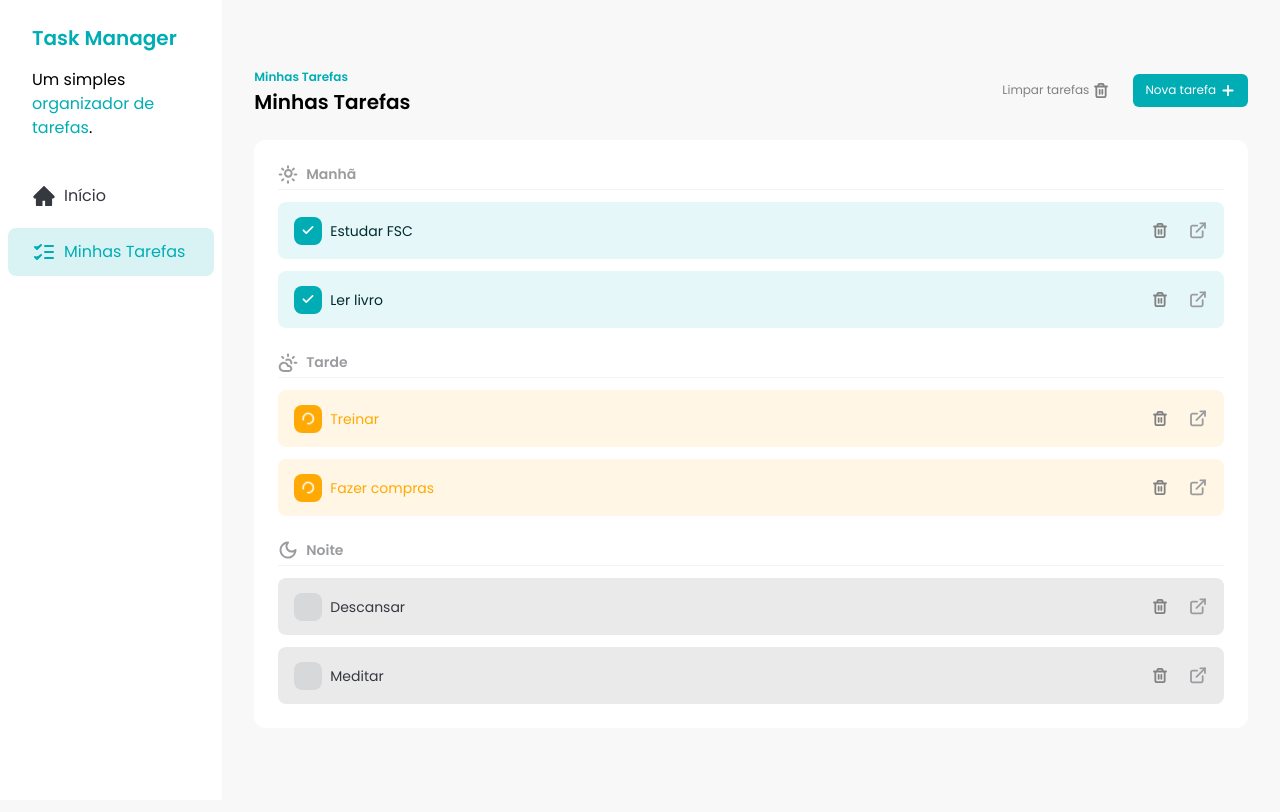
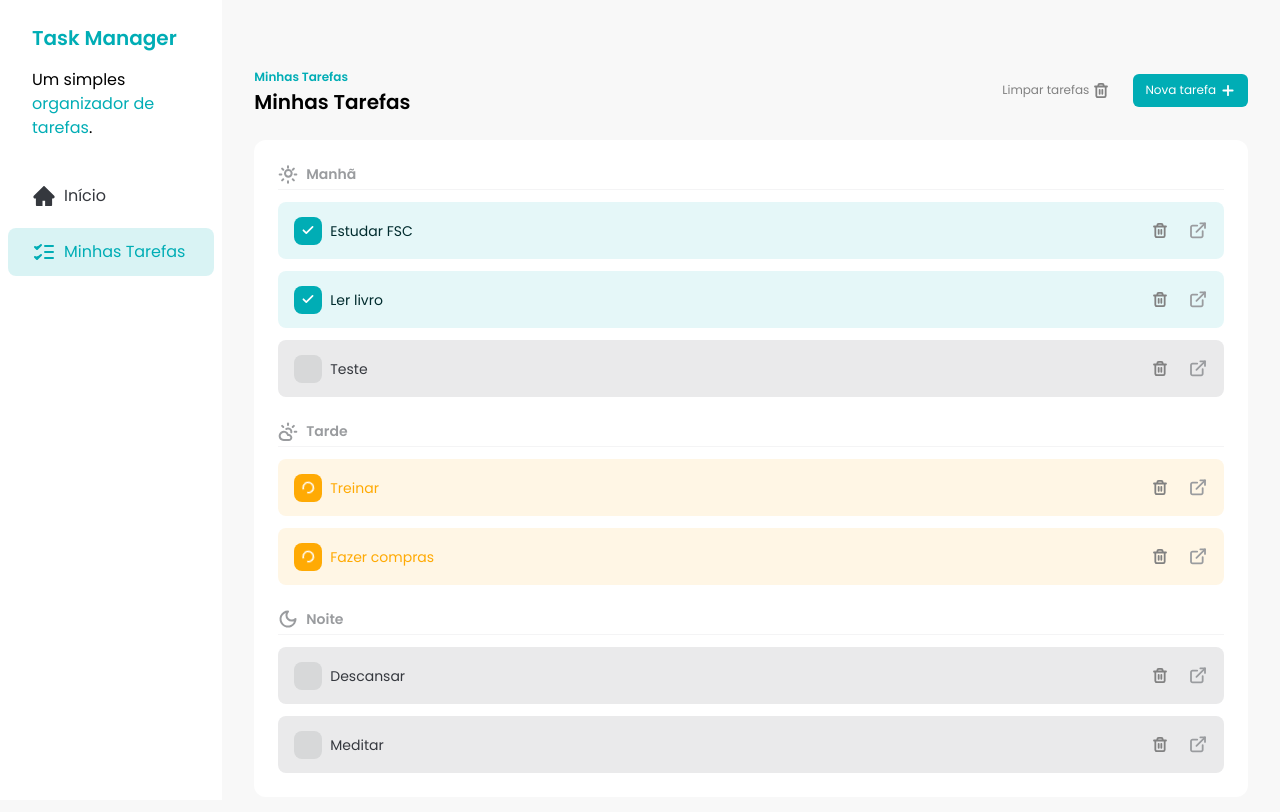
Before and after one commit to CristopherMartarello/task-manager, a React (Vite) app: page / in a window 1280 px wide. Shown: the top 812 px of the page. Built offline with nearby package versions, Linux system fonts and the light colour scheme; data requests are answered from the project's data file.

Commit message:
feat: ensure task is created on json db

```diff
--- a/db.json
+++ b/db.json
@@ -41,6 +41,13 @@
       "description": "Relaxar por 10 minutos",
       "time": "night",
       "status": "not_started"
+    },
+    {
+      "id": "d70f74ae-d453-4a74-a4e6-3454f4338799",
+      "title": "Teste",
+      "time": "morning",
+      "description": "Teste",
+      "status": "not_started"
     }
   ]
 }
--- a/src/components/Tasks.jsx
+++ b/src/components/Tasks.jsx
@@ -65,7 +65,17 @@ const Tasks = () => {
     toast.success('Tarefa deletada com sucesso!');
   };
 
-  const handleAddTaskSubmit = (task) => {
+  const handleAddTaskSubmit = async (task) => {
+    // Chamar API para adicionar tarefa
+    const response = await fetch('http://localhost:3000/tasks', {
+      method: 'POST',
+      body: JSON.stringify(task),
+    });
+
+    if (!response.ok) {
+      return toast.error('Erro ao adicionar a tarefa, tente novamente.');
+    }
+
     setTasks([...tasks, task]);
     toast.success('Tarefa adiciona com sucesso!');
   };
```
